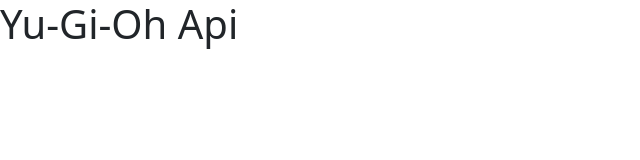
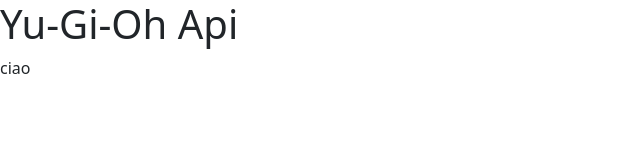
Before and after one commit to ericaostini/vite-yu-gi-oh, a Vue app: page / in a window 1280 px wide. Shown: the top 160 px of the page, without its empty margins (0-640 px from the left). Built offline with nearby package versions, Linux system fonts and the light colour scheme.

Commit message:
Creation of mainComponent, imported into App.vue

```diff
--- a/src/App.vue
+++ b/src/App.vue
@@ -1,13 +1,17 @@
 <template>
   <HeaderComponent />
+  <MainComponent />
 </template>
 
 <script>
 import HeaderComponent from './components/HeaderComponent.vue';
-
+import MainComponent from './components/MainComponent.vue'
 export default {
   name: "App",
-  components: { HeaderComponent }
+  components: {
+    HeaderComponent,
+    MainComponent
+  }
 }
 </script>
 
--- /dev/null
+++ b/src/components/MainComponent.vue
@@ -0,0 +1,13 @@
+<template>
+    <div>
+        <p>ciao</p>
+    </div>
+</template>
+
+<script>
+export default {
+    name: 'MainComponent',
+}
+</script>
+
+<style lang="scss" scoped></style>
```
